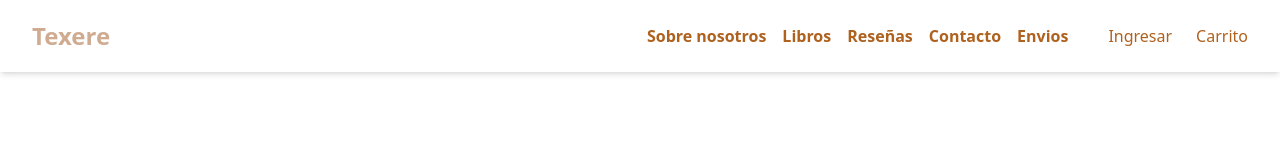
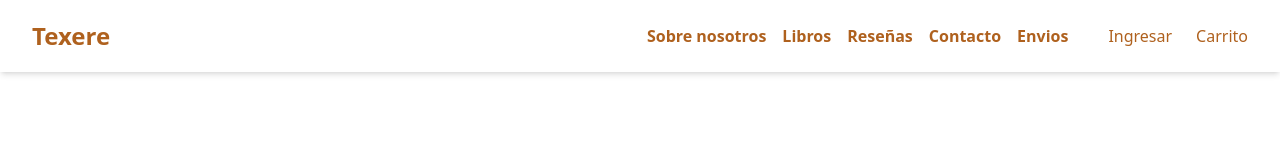
Before and after one commit to MarianaCaradec/BooksEcommerce, a Next.js app: page /sobreNosotros in a window 1280 px wide. Shown: the top 160 px of the page. Built offline with nearby package versions, Linux system fonts and the light colour scheme.

Commit message:
style: fixed logo text color depending on href's page

```diff
--- a/app/components/NavBar.tsx
+++ b/app/components/NavBar.tsx
@@ -16,10 +16,7 @@ const NavBar = () => {
       }`}
     >
       <div>
-        <Link
-          href="/"
-          className="text-2xl text-[#CFAC91] p-2 rounded-lg font-bold"
-        >
+        <Link href="/" className="text-2xl p-2 rounded-lg font-bold">
           Texere
         </Link>
       </div>
```
